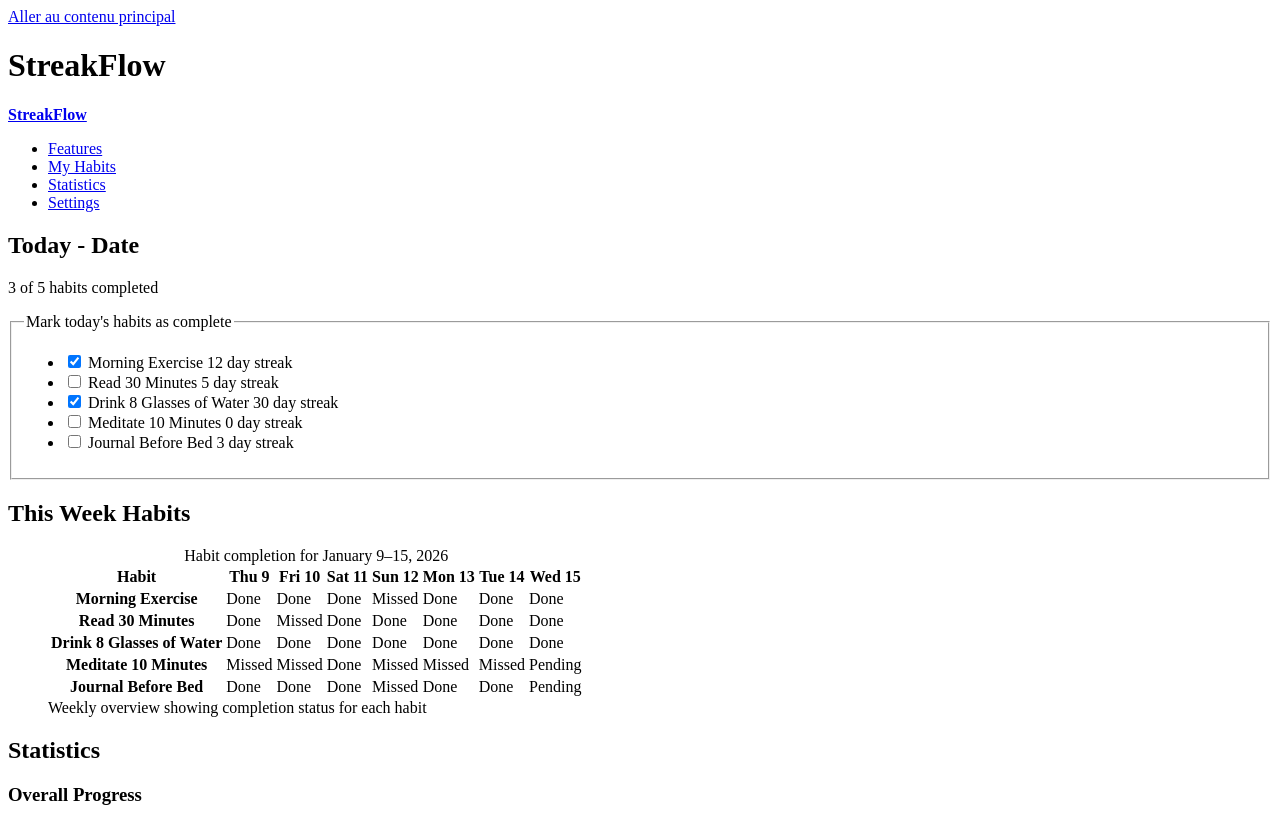
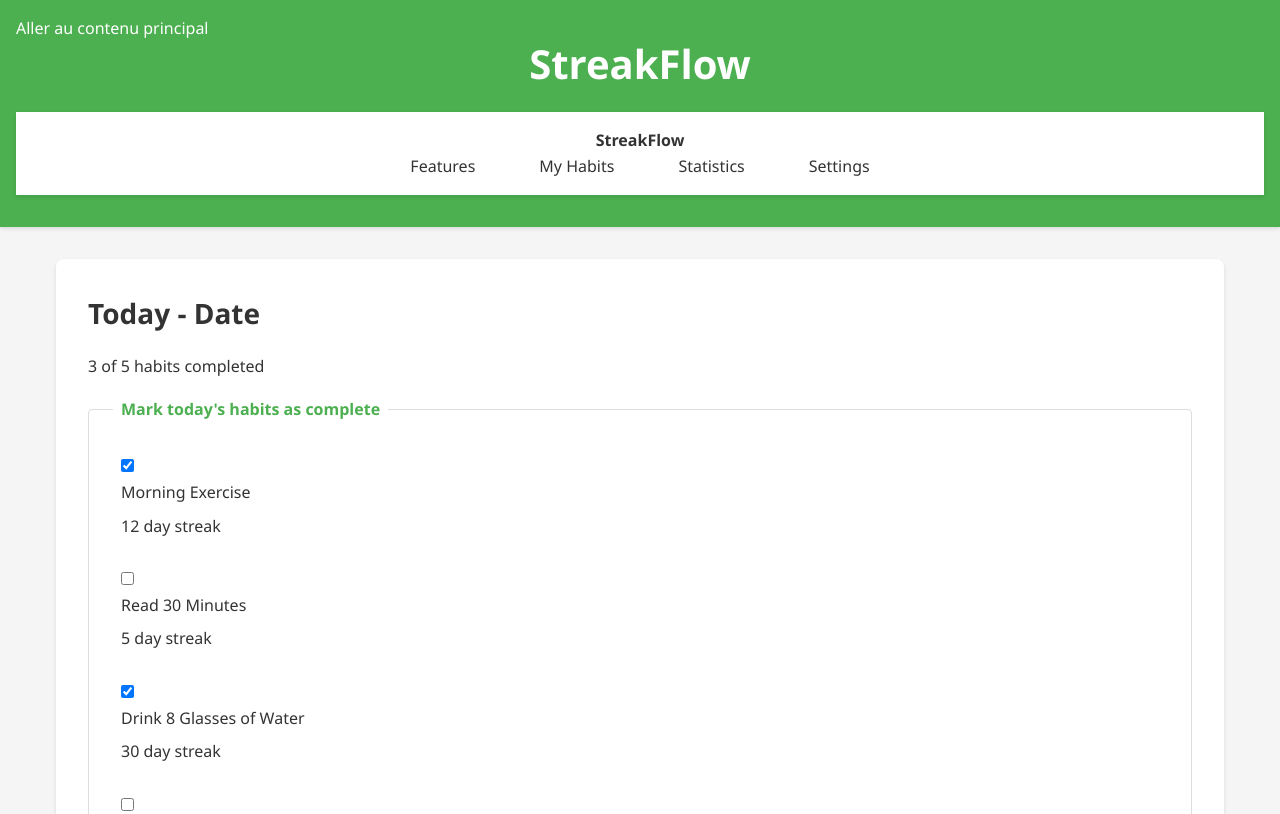
Before and after one commit to HeleneQ/browser-programming, a plain HTML site: page semester-project/index.html in a window 1280 px wide. Shown: the top 814 px of the page. Drawn offline with Linux system fonts and the light colour scheme.

Commit message:
project: creation of css file

```diff
--- /dev/null
+++ b/semester-project/css/style.css
@@ -0,0 +1,320 @@
+:root {
+  --primary-color: #4CAF50;
+  --secondary-color: #2196F3;
+  --danger-color: #f44336;
+  --text-dark: #333;
+  --text-light: #666;
+  --bg-light: #f5f5f5;
+  --bg-white: #ffffff;
+  --border-color: #ddd;
+  --shadow: 0 2px 4px rgba(0,0,0,0.1);
+}
+
+* {
+    box-sizing: border-box;
+    margin:0;
+    padding:0;
+}
+
+/*Base styles*/
+
+html{
+    scroll-behavior: smooth;
+}
+
+body{
+    font-family: 'Segoe UI', Tahoma, Geneva, Verdana, sans-serif;
+    line-height: 1.6;
+    color:var(--text-dark);
+    background-color: var(--bg-light);
+}
+
+/*Typography*/
+
+h1{
+    font-size: 2.5rem;
+    margin-bottom: 0.5rem;;
+}
+
+h2{
+    font-size: 1.75rem;
+    margin-bottom: 1rem;
+    color:var(--text-dark);
+}
+
+h3 {
+    font-size: 1.25rem;
+    margin-bottom: 0.75rem;;
+}
+
+p {
+    line-height: 1.8;
+    margin-bottom: 1rem;
+}
+
+a[href="#main"] {
+    position:absolute;
+    top:0;
+    left:0;
+    background-color: var(--primary-color);
+    color:white;
+    padding:1rem;
+    text-decoration: none;
+    z-index:100;
+}
+
+
+/* header*/
+
+header{
+    background-color:var(--primary-color);
+    color:white;
+    padding: 2rem 1rem;
+    text-align: center;
+    box-shadow: var(--shadow);
+}
+
+header h1{
+    color:white;
+}
+
+/*Navigation*/
+nav {
+    background-color: white;
+    padding: 1rem;
+    box-shadow: var(--shadow);
+    margin-top: 1rem;
+}
+
+nav[href="/"] {
+    display:block;
+    margin-bottom: 1rem;
+    color: var(--primary-color);
+    text-decoration: none;
+    font-size: 1.1rem;
+}
+
+nav ul {
+    list-style-type: none;
+    display: flex;
+    justify-content: center;
+    gap: 2rem;
+    flex-wrap: wrap;
+}
+
+nav a {
+    color: var(--text-dark);
+    text-decoration: none;
+    padding: 0.5rem 1rem;
+    transition: color 0.3s;
+}
+
+nav a:hover{
+    color: var(--primary-color);
+    text-decoration: underline;
+}
+
+
+/*Main content*/
+
+main{
+    max-width: 1200px;
+    margin: 2rem auto;
+    padding: 0 1rem;
+}
+
+/*Articles and sections*/
+
+article, section{
+    background-color: var(--bg-white);
+    padding: 2rem;
+    margin-bottom: 2rem;
+    box-shadow: var(--shadow);
+    border-radius: 8px;
+}
+
+
+/*Forms*/
+fieldset{
+    border: 1px solid var(--border-color);
+    padding: 1.5rem;
+    margin-bottom: 1.5rem;
+    border-radius: 4px;
+}
+
+legend {
+    padding: 0 0.5rem;
+    font-weight: bold;
+    color:var(--primary-color);
+}
+
+label{
+    display: block;
+    margin-bottom: 0.5rem;
+    font-weight: 500;
+}
+
+input[type="text"], textarea, select{
+    width: 100%;
+    padding: 0.75rem;
+    margin-bottom: 1rem;
+    border: 1px solid var(--border-color);
+    border-radius: 4px;
+    font-family:inherit;
+}
+
+input[type="checkbox"], input[type="radio"]{
+    margin-right: 0.5rem;
+}
+
+fieldset ul{
+    list-style-type: none;
+}
+
+fieldset li{
+    margin-bottom: 0.75rem;
+    padding: 0.5rem;
+}
+
+fieldset li:hover{
+    background-color: var(--bg-light);
+    border-radius: 4px;
+}
+
+button{
+    background-color: var(--primary-color);
+    color:white;
+    border:none;
+    padding: 0.75rem 2rem;
+    border-radius: 4px;
+    cursor: pointer;
+    font-size: 1rem;
+    font-weight: 500;
+}
+
+button:hover{
+    background-color: #45a049;
+}
+
+/*Table*/
+
+table{
+    width: 100%;
+    border-collapse: collapse;
+    margin: 1rem 0;
+}
+
+caption{
+    font-size: 1.1rem;
+    font-weight: bold;
+    margin-bottom: 1rem;
+}
+
+th, td{
+    padding: 0.75rem;
+    text-align: left;
+    border: 1px solid var(--border-color);
+}
+
+thead th{
+    background-color: var(--primary-color);
+    color: white;
+    font-weight: bold;
+}
+
+tbody tr:hover{
+    background-color: var(--bg-light);
+}
+
+
+/*Lists*/
+
+dl{
+    display: grid;
+    grid-template-columns: 200px 1fr;
+    gap: 0.5rem 1rem;
+    margin-bottom: 1rem;
+}
+
+dt{
+    font-weight: bold;
+    color:var(--text-light);
+}
+
+dd{
+    margin:0;
+}
+
+
+/*Figures*/
+
+figure{
+    margin: 2rem 0;
+    padding: 1rem;
+    background-color: var(--bg-light);
+    border-radius: 4px;
+}
+
+figcaption{
+    margin-top: 1rem;
+    text-align: center;
+    font-style: italic;
+    color: var(--text-light);
+}
+
+
+/*images*/
+
+img{
+    max-width: 100%;
+    height: auto;
+    display: block;
+}
+
+
+/*footer*/
+
+footer{
+    background-color: var(--text-dark);
+    color:white;
+    padding: 3rem 1rem 2rem;
+    margin-top: 3rem;
+}
+
+footer h2{
+    color:white;
+    font-size: 1.5rem;
+    margin-top: 2rem;
+}
+
+footer h2:first-child{
+    margin-top:0;
+}
+
+footer ul{
+    list-style-type: none;
+    margin-top: 1rem;
+}
+
+footer li{
+    margin-bottom: 0.5rem;
+}
+
+footer a{
+    color: #64B5F6;
+    text-decoration: none;
+}
+
+footer adress{
+    font-style: normal;
+    margin: 1rem 0;
+}
+
+footer small{
+    display: block;
+    margin-top: 2rem;
+    padding-top: 2rem;
+    border-top: 1px solid #555;
+    text-align: center;
+    color: #999;
+}
--- a/semester-project/index.html
+++ b/semester-project/index.html
@@ -1,6 +1,7 @@
 <!DOCTYPE html>
 <html lang="fr">
     <head>
+        <link rel="stylesheet" href="css/style.css" />
         <meta charset="UTF-8">
         <meta name="viewport" content="width=device-width, initial-scale=1.0">
         <meta name="description" content="Web application for tracking habits with streak system and visualization of progress">
```
